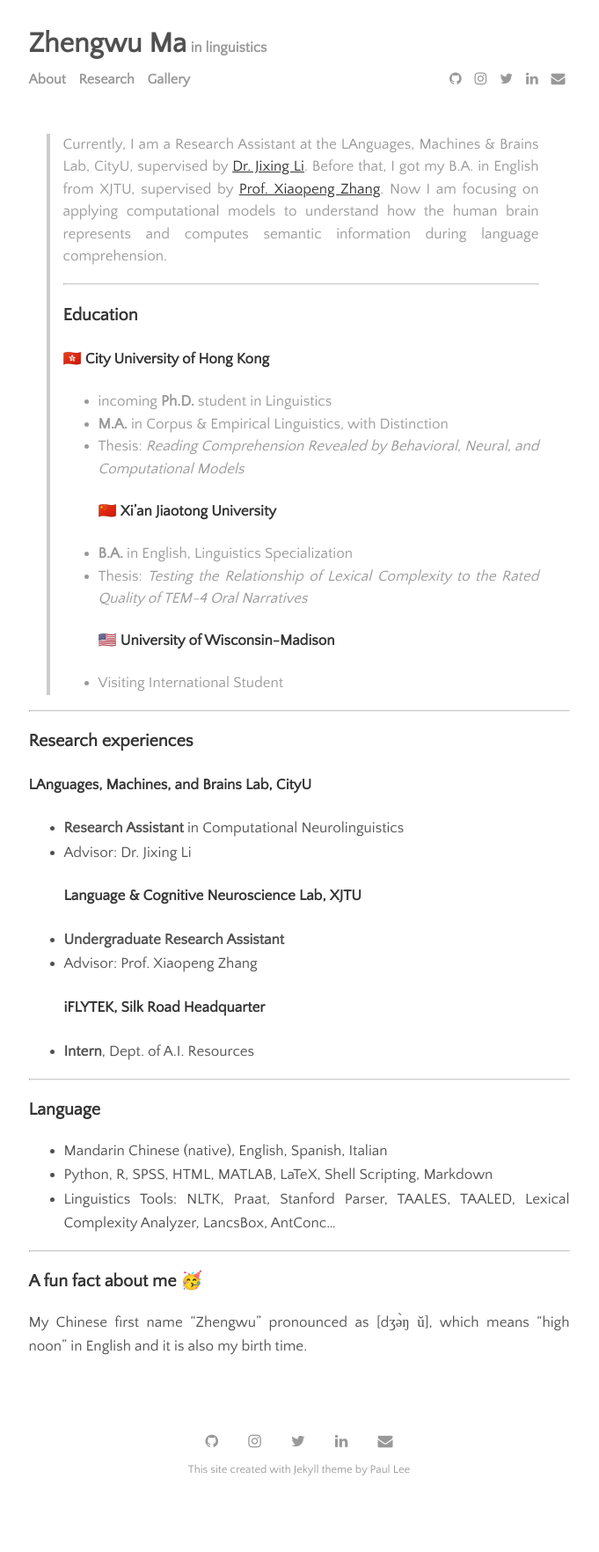
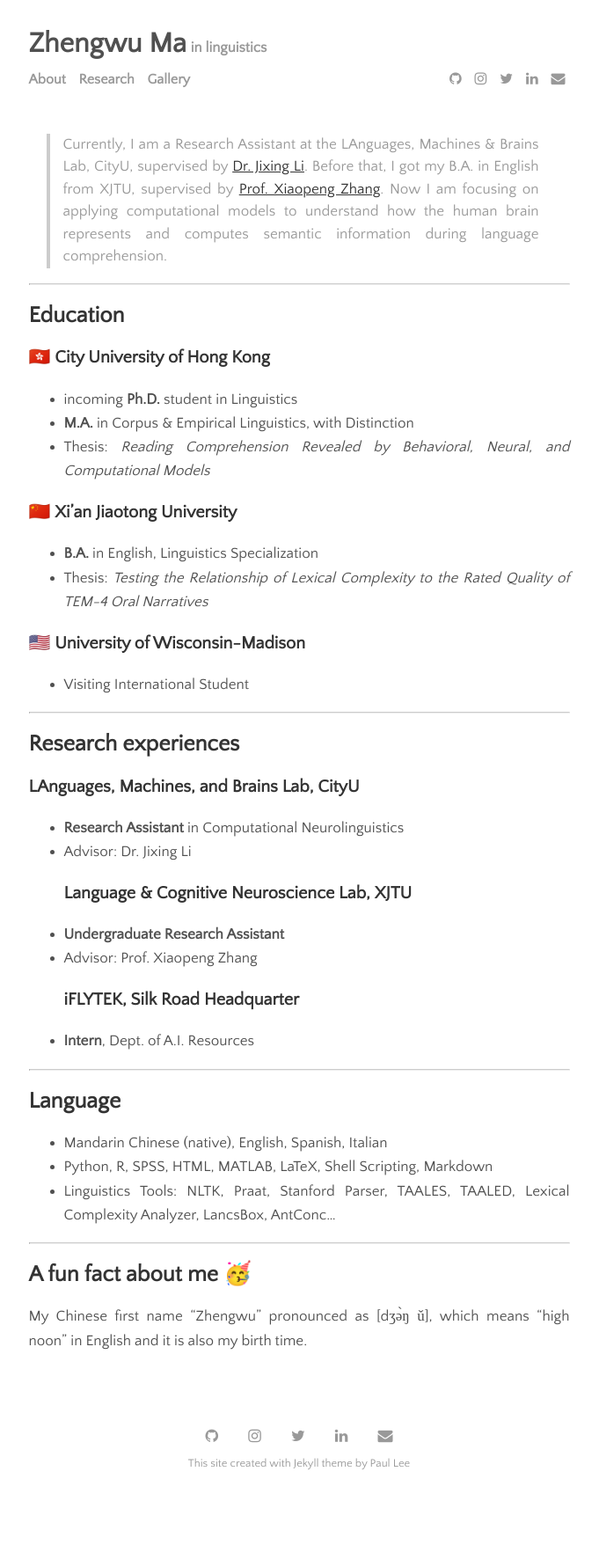
Before and after one commit to zhengwuma/zhengwuma.github.io, a Jekyll site: the page built from menu/about.md, in a window 1280 px wide. Shown: the whole page at 88% size, without its empty margins (300-981 px from the left). Built offline with Jekyll 4.4.1, drawn with Linux system fonts in a browser that asks for light colours.

```diff
--- a/menu/about.md
+++ b/menu/about.md
@@ -4,36 +4,38 @@ title: About
 permalink: /about
 ---
 > Currently, I am a Research Assistant at the LAnguages, Machines & Brains Lab, CityU, supervised by [Dr. Jixing Li](https://jixing-li.github.io/). Before that, I got my B.A. in English from XJTU, supervised by [Prof. Xiaopeng Zhang](http://gr.xjtu.edu.cn/en/web/zhangxp). Now I am focusing on applying computational models to understand how the human brain represents and computes semantic information during language comprehension.
->
+
 ______________________________
-### Education
-#### 🇭🇰 City University of Hong Kong
+## Education
+### 🇭🇰 City University of Hong Kong
 - incoming __Ph.D.__ student in Linguistics
 - __M.A.__ in Corpus & Empirical Linguistics, with Distinction
 - Thesis: _Reading Comprehension Revealed by Behavioral, Neural, and Computational Models_
-#### 🇨🇳 Xi'an Jiaotong University
+
+### 🇨🇳 Xi'an Jiaotong University
 - __B.A.__ in English, Linguistics Specialization
 - Thesis: _Testing the Relationship of Lexical Complexity to the Rated Quality of TEM-4 Oral Narratives_
-#### 🇺🇸 University of Wisconsin-Madison
+
+### 🇺🇸 University of Wisconsin-Madison
 - Visiting International Student
 
 ______________________________
-### Research experiences
-#### LAnguages, Machines, and Brains Lab, CityU
+## Research experiences
+### LAnguages, Machines, and Brains Lab, CityU
 - __Research Assistant__ in Computational Neurolinguistics
 - Advisor: Dr. Jixing Li
-#### Language & Cognitive Neuroscience Lab, XJTU
+### Language & Cognitive Neuroscience Lab, XJTU
 - __Undergraduate Research Assistant__
 - Advisor: Prof. Xiaopeng Zhang
-#### iFLYTEK, Silk Road Headquarter
+### iFLYTEK, Silk Road Headquarter
 - __Intern__, Dept. of A.I. Resources
 
 ______________________________
-### Language
+## Language
 - Mandarin Chinese (native), English, Spanish, Italian
 - Python, R, SPSS, HTML, MATLAB, LaTeX, Shell Scripting, Markdown
 - Linguistics Tools: NLTK, Praat, Stanford Parser, TAALES, TAALED, Lexical Complexity Analyzer, LancsBox, AntConc...
 
 ______________________________
-### A fun fact about me 🥳
+## A fun fact about me 🥳
 My Chinese first name "Zhengwu" pronounced as [dʒə̀ŋ ǔ], which means "high noon" in English and it is also my birth time.
```
